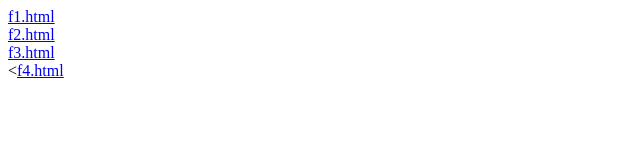
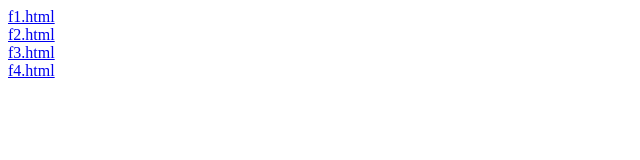
Before and after one commit to Lu-yiii/web6, a plain HTML site: page index.html in a window 1280 px wide. Shown: the full height of the page, 0-640 px from the left. Drawn offline with Linux system fonts and the light colour scheme.

Commit message:
index.html

```diff
--- a/index.html
+++ b/index.html
@@ -10,6 +10,6 @@
     <a href="f1.html">f1.html</a><br>
     <a href="f2.html">f2.html</a><br>
     <a href="f3.html">f3.html</a><br>
-    <<a href="f4.html">f4.html</a>
+    <a href="f4.html">f4.html</a>
 </body>
 </html>
```
